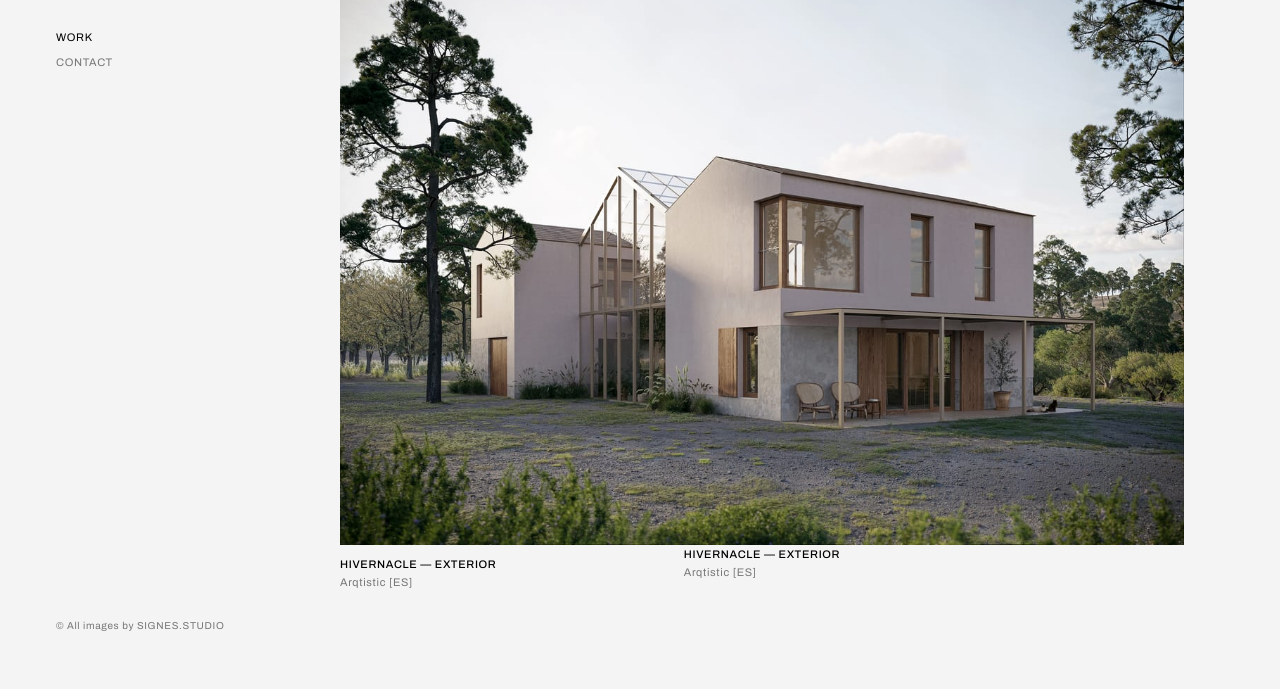
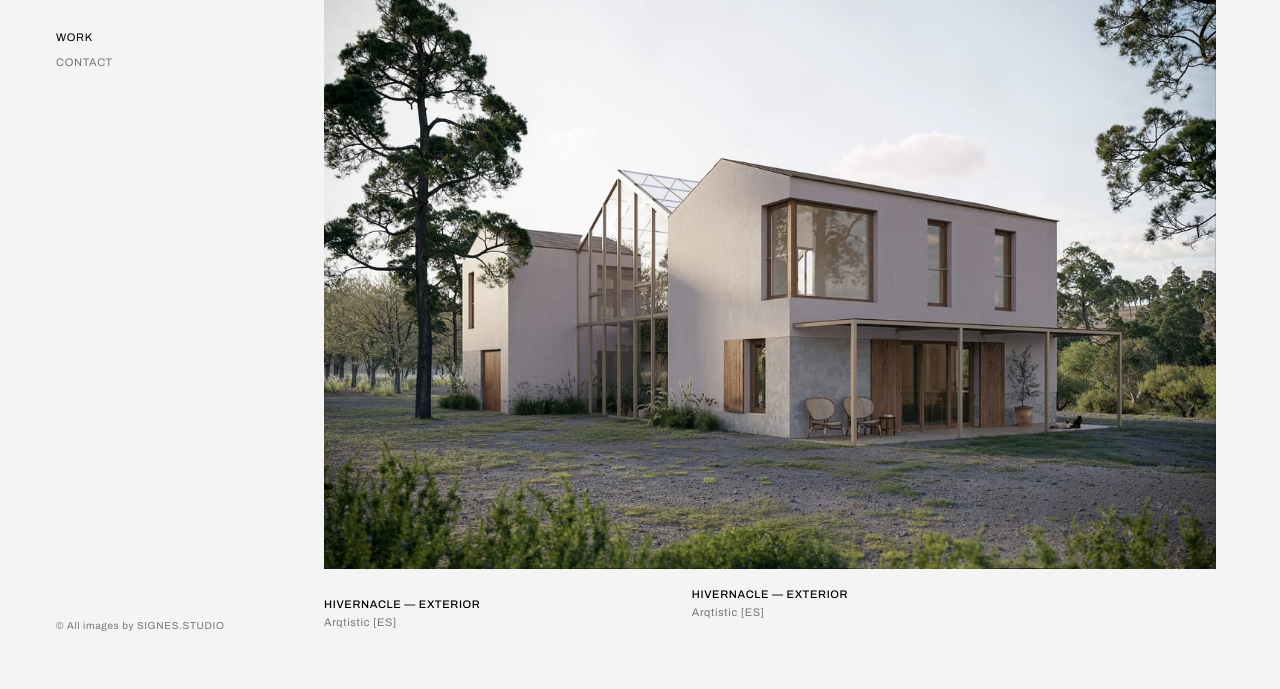
Before and after one commit to signes-studio/web, a website: page index.html in a window 1280 px wide. Shown: the part 111-800 px from the top of the page. Drawn offline with Linux system fonts and the light colour scheme.

Commit message:
Update style.css

```diff
--- a/style.css
+++ b/style.css
@@ -1,5 +1,5 @@
 /* ==========================================================================
-   SIGNES.STUDIO — Pure Editorial Grid System (Restored Version)
+   SIGNES.STUDIO — Pure Editorial Grid System
    ========================================================================== */
 
 :root {
@@ -112,7 +112,7 @@ a { color: inherit; text-decoration: none; }
   pointer-events: auto;
 }
 
-/* --- WORK / GALLERY CANVAS (RESTAURADO) --- */
+/* --- WORK / GALLERY CANVAS (RESTAURADO A LA CAPTURA) --- */
 #galleryWrapper {
   width: 100%;
   height: 100%;
@@ -120,8 +120,7 @@ a { color: inherit; text-decoration: none; }
   flex-direction: column;
   justify-content: center;
   align-items: center;
-  /* El colchón original que daba los aires exactos a tu render */
-  padding: 5rem 6rem 6rem 5rem;
+  padding: 3.5rem 4rem 3.5rem 4rem;
 }
 
 #slideshowWrapper {
@@ -156,7 +155,7 @@ a { color: inherit; text-decoration: none; }
 .slide img {
   max-width: 100%;
   max-height: 100%;
-  object-fit: contain; /* Encaje original impecable */
+  object-fit: contain;
   display: block;
 }
 
@@ -174,7 +173,7 @@ a { color: inherit; text-decoration: none; }
 .image-title { font-size: 11px; text-transform: uppercase; margin-bottom: 0.1rem; }
 .image-desc { color: var(--ink-muted); }
 
-/* CONTROLES LATERALES (Zonas interactivas transparentes del 50%) */
+/* CONTROLES LATERALES */
 .overlay-controls {
   position: absolute;
   top: 0; bottom: 0;
```
